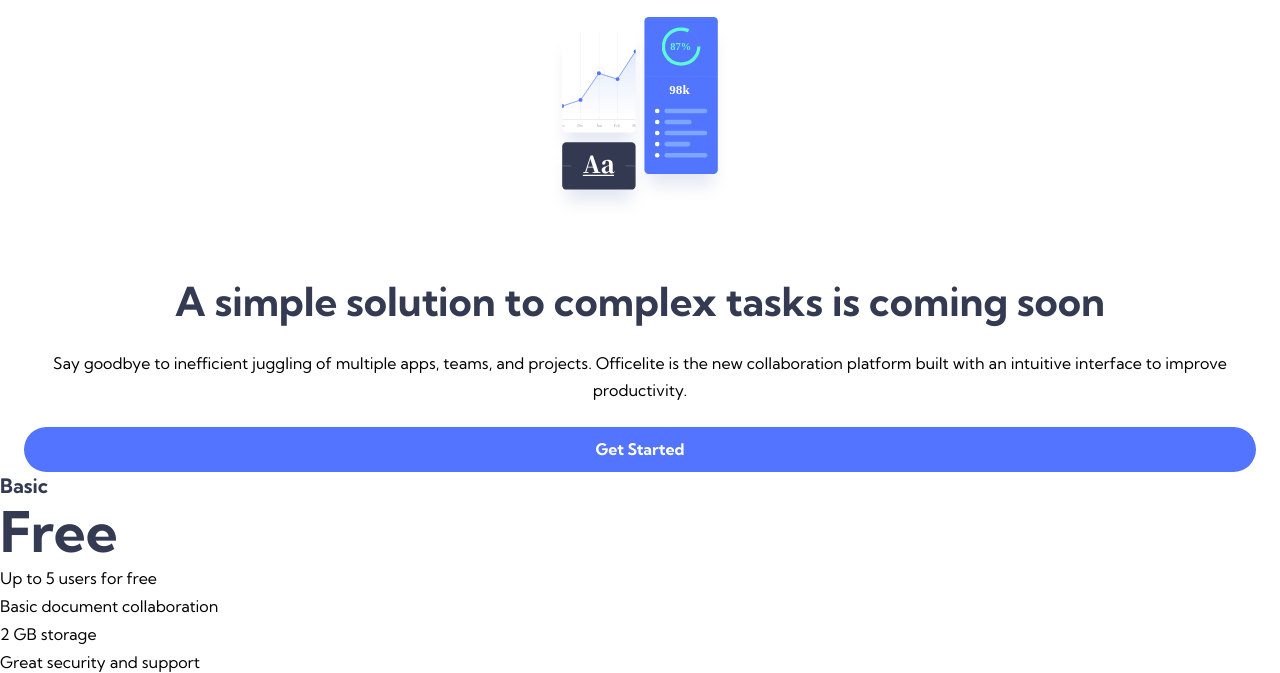
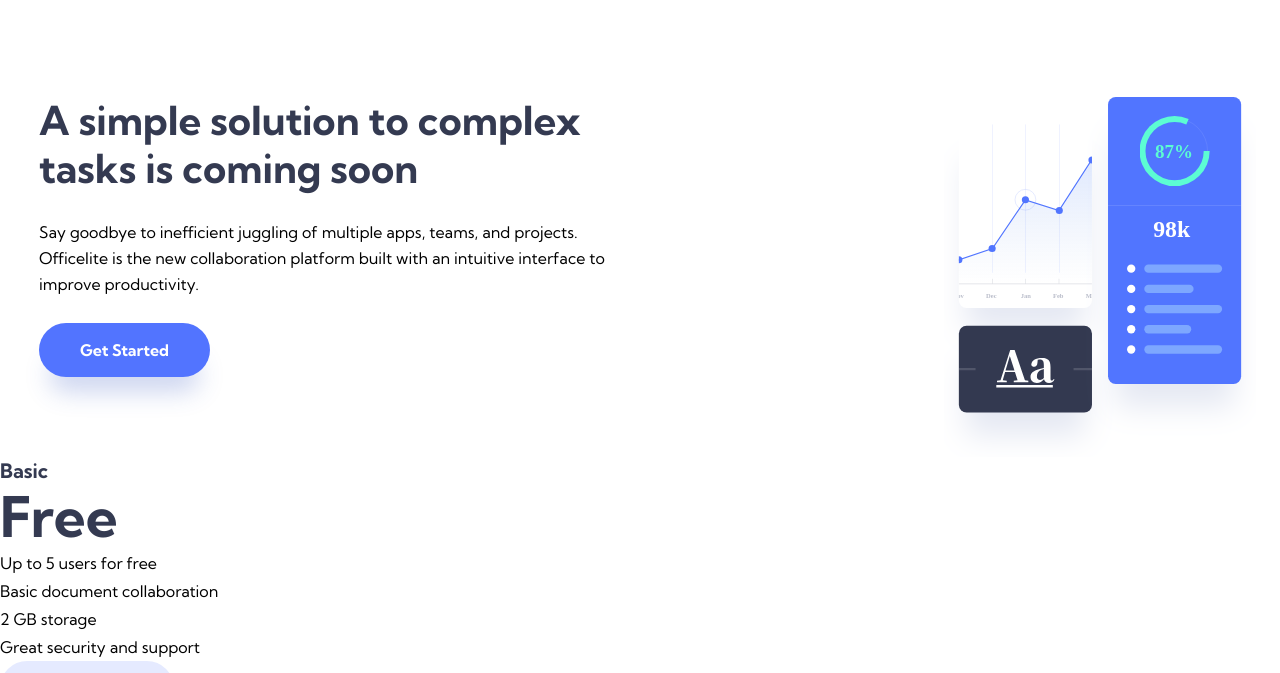
Before and after one commit to VCarames/FM--Officelite-Coming-Soon-Website-, a website: page index.html in a window 1280 px wide. Shown: the part 115-788 px from the top of the page. Drawn offline with nearby package versions, Linux system fonts and the light colour scheme; files that its build step writes are made by us from their sources.

Commit message:
Intro Section - Tablet Styling [SCSS][HOME]

```diff
--- a/src/scss/components/_buttons.scss
+++ b/src/scss/components/_buttons.scss
@@ -12,7 +12,7 @@
   text-align: center;
   line-height: 1.1;
 
-  padding: 0.88rem 2.56rem;
+  padding: 1.13rem 2.56rem;
 
   border-radius: 1.75rem;
 }
--- a/src/scss/layouts/_header.scss
+++ b/src/scss/layouts/_header.scss
@@ -11,6 +11,7 @@
     justify-content: start;
 
     padding: 4.5rem 2.44rem 1.25rem 2.44rem;
+    margin-bottom: 5rem;
   }
 }
 
--- a/src/scss/layouts/_intro.scss
+++ b/src/scss/layouts/_intro.scss
@@ -1,10 +1,15 @@
 .intro-section__container {
   display: grid;
+  grid-template-areas:
+    "illustration"
+    "content";
   gap: 4rem;
 
   & img {
     max-width: 10.69rem;
     justify-self: center;
+
+    grid-area: illustration;
   }
 }
 
@@ -12,9 +17,41 @@
   padding: 0 1.5rem 0 1.5rem;
 
   &__content {
-    display: grid;
+    display: flex;
+    flex-direction: column;
     gap: 1.5rem;
+
+    grid-area: content;
 
     text-align: center;
   }
+
+  &__btn {
+    box-shadow: 0px 1.56rem 1.56rem -0.63rem var(--box-shadow-one);
+  }
 }
+
+@media (min-width: 43.75rem) {
+  .intro-section__container {
+    grid-template-columns: repeat(2, 1fr);
+    grid-template-areas: " content illustration";
+
+    gap: 1.75rem;
+
+    & img {
+      max-width: 19.5rem;
+      justify-self: end;
+    }
+  }
+
+  .intro-section {
+    padding: 0 1.5rem 0 2.44rem;
+
+    &__content {
+      align-items: start;
+      gap: 1.63rem;
+
+      text-align: start;
+    }
+  }
+}
--- a/src/scss/variables/_variables.scss
+++ b/src/scss/variables/_variables.scss
@@ -6,6 +6,8 @@
   --neutral-clr-two: hsla(0, 0%, 98%, 1)
   --neutral-clr-three: hsl(227, 13%, 52%);
   --neutral-clr-four: hsla(228, 100%, 66%, 0.15);
+
+  --box-shadow-one: hsla(227, 52%, 50%, 0.25);
 
   --ff: "Kumbh Sans", sans-serif;
 
```
